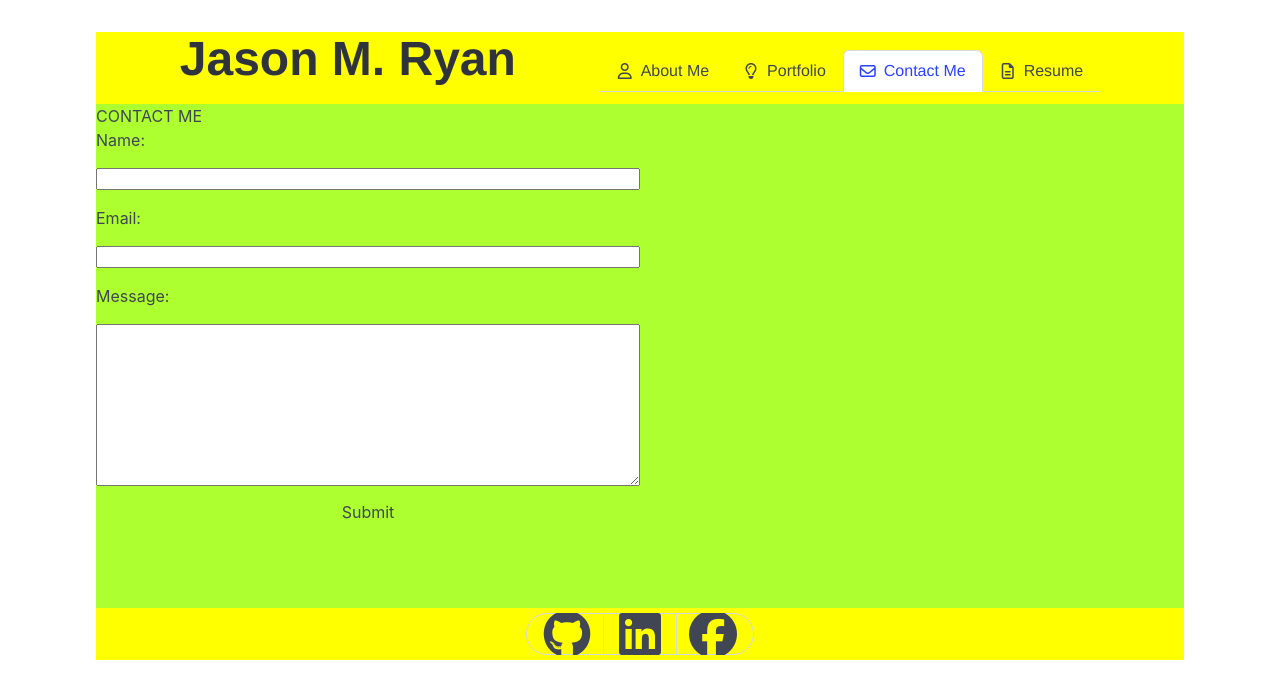
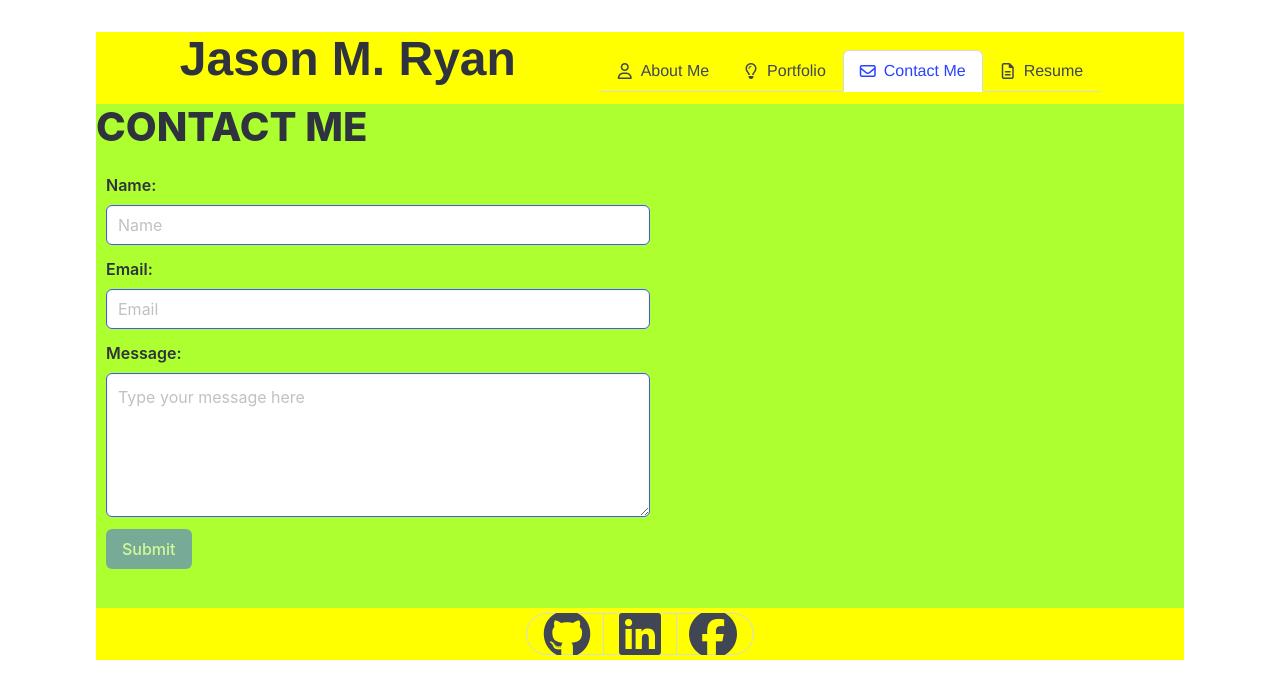
Before and after one commit to orian42/jryanportfolio, a React (Vite) app: page /Contact in a window 1280 px wide. Shown: the top 698 px of the page. Built offline with nearby package versions, Linux system fonts and the light colour scheme.

Commit message:
added styling to CONTACT page

```diff
--- a/src/pages/About.jsx
+++ b/src/pages/About.jsx
@@ -3,7 +3,7 @@ export default function About() {
 
     return (
         <div>
-            <h1>ABOUT ME</h1>
+            <h1 class="title is-2">ABOUT ME</h1>
             <div style={{display: 'flex'}}>
                 <img
                     src="./src/assets/jason.JPEG"
--- a/src/pages/Contact.jsx
+++ b/src/pages/Contact.jsx
@@ -36,12 +36,12 @@ export default function Contact() {
         const { name } = e.target;
 
         //check to see if email is invalid or form is empty
+        if (name === 'name' && !userName) {
+            setErrorMessage('Your name is required to proceed.');
+            return;
+        }
         if (name === 'email' && !validateEmail(email)) {
             setErrorMessage('Please enter a valid email address to proceed.');
-            return;
-        }
-        if (name === 'name' && !userName) {
-            setErrorMessage('Your name is required to proceed.');
             return;
         }
         if (name === 'message' && !message) {
@@ -64,49 +64,69 @@ export default function Contact() {
 
     return (
         <div>
-            <h1>CONTACT ME</h1>
+            <h1 class="title is-2">CONTACT ME</h1>
             <form
-                style={{ display: 'flex', flexDirection: 'column', gap: '1rem', width: '50%' }}
+                style={{ margin: '10px', width: '50%' }}
             >
-                <label htmlFor="name">Name:</label>
+                <div class="field">
+                    <label htmlFor="name" class="label">Name:</label>
                     <input
                         id="name"
                         type="text"
                         name="name"
+                        class="input is-link"
+                        placeholder="Name"
                         value={userName}
                         onChange={handleInputChange}
                         onBlur={handleBlur}
                     />
+                </div>
 
-                <label htmlFor="email">Email:</label>
+                <div class="field">
+                    <label htmlFor="email" class="label">Email:</label>
                     <input
                         id="email"
-                    type="text"
+                        type="email"
                         name="email"
+                        class="input is-link"
+                        placeholder="Email"
                         value={email}
                         onChange={handleInputChange}
                         onBlur={handleBlur}
                     />
+                </div>
 
-                <label htmlFor="message">Message:</label>
+                <div class="field">
+                    <label htmlFor="message" class="label">Message:</label>
                     <textarea
                         id="message"
                         name="message"
-                    rows="10"
-                    cols="50"
+                        placeholder="Type your message here"
+                        class="textarea is-link"
+                        rows="5"
                         value={message}
                         onChange={handleInputChange}
                         onBlur={handleBlur}
                     />
+                </div>
 
-                <button type="submit" disabled={buttonDisable}>Submit</button>
+                <div class="field">
+                    <button
+                        type="submit"
+                        class="button is-link"
+                        disabled={buttonDisable}
+                    >Submit</button>
+                </div>
+
             </form>
 
             {/* Error messages will display here */}
             {errorMessage && (
-                <div>
+                <article class="message is-danger">
+                    <div class="message-header">
                         <p>{errorMessage}</p>
                     </div>
+                </article>
             )}
         </div>
     );
--- a/src/pages/Portfolio.jsx
+++ b/src/pages/Portfolio.jsx
@@ -2,6 +2,7 @@ export default function Portfolio() {
 
     return (
         <div>
+            <h1 class="title is-2">PORTFOLIO</h1>
             <p>This is the PORTFOLIO content.</p>
         </div>
     )
--- a/src/pages/Resume.jsx
+++ b/src/pages/Resume.jsx
@@ -2,7 +2,7 @@ export default function Resume() {
 
     return (
         <div>
-            <h1>MY RESUME</h1>
+            <h1 class="title is-2">MY RESUME</h1>
             <p>Download my <a href='./src/assets/resume.pdf' download='resume.pdf'>
                 resume</a></p>
             <h2>Front-end Proficiencies</h2>
```
Lines whose indentation alone changed are shown as unchanged.
